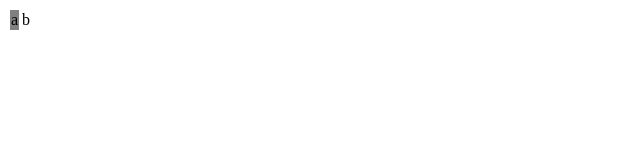
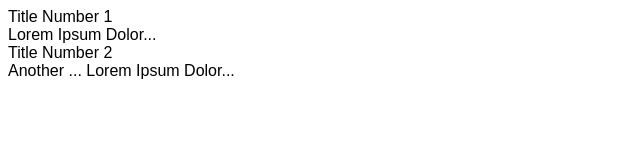
Before and after one commit to kinow/d3-scroller, a website built with Vite: page index.html in a window 1280 px wide. Shown: the whole page, without its empty margins (0-640 px from the left). Built offline with nearby package versions, Linux system fonts and the light colour scheme.

Commit message:
Add scss

```diff
--- a/index.html
+++ b/index.html
@@ -8,12 +8,16 @@
 </head>
 <body>
 <div id="app">
-  <table>
-    <tr>
-      <td>a</td>
-      <td>b</td>
-    </tr>
-  </table>
+  <div id="sections">
+    <section class="step">
+      <div class="title">Title number 1</div>
+      Lorem ipsum dolor...
+    </section>
+    <section class="step">
+      <div class="title">Title number 2</div>
+      Another ... Lorem ipsum dolor...
+    </section>
+  </div>
 </div>
 <script type="module" src="/main.js"></script>
 </body>
--- a/main.js
+++ b/main.js
@@ -1,4 +1,4 @@
-import './style.css'
+import './style.scss'
 import * as d3 from 'd3'
 
 d3.selectAll('td')
--- a/package.json
+++ b/package.json
@@ -13,6 +13,7 @@
     "preview": "vite preview"
   },
   "devDependencies": {
+    "sass": "^1.54.5",
     "vite": "^3.0.7"
   },
   "dependencies": {
--- /dev/null
+++ b/style.scss
@@ -0,0 +1,6 @@
+body {
+  section {
+    font-family: sans-serif;
+    text-transform: capitalize;
+  }
+}
```
Also changed, not shown: style.css (deleted), 1 other file.
